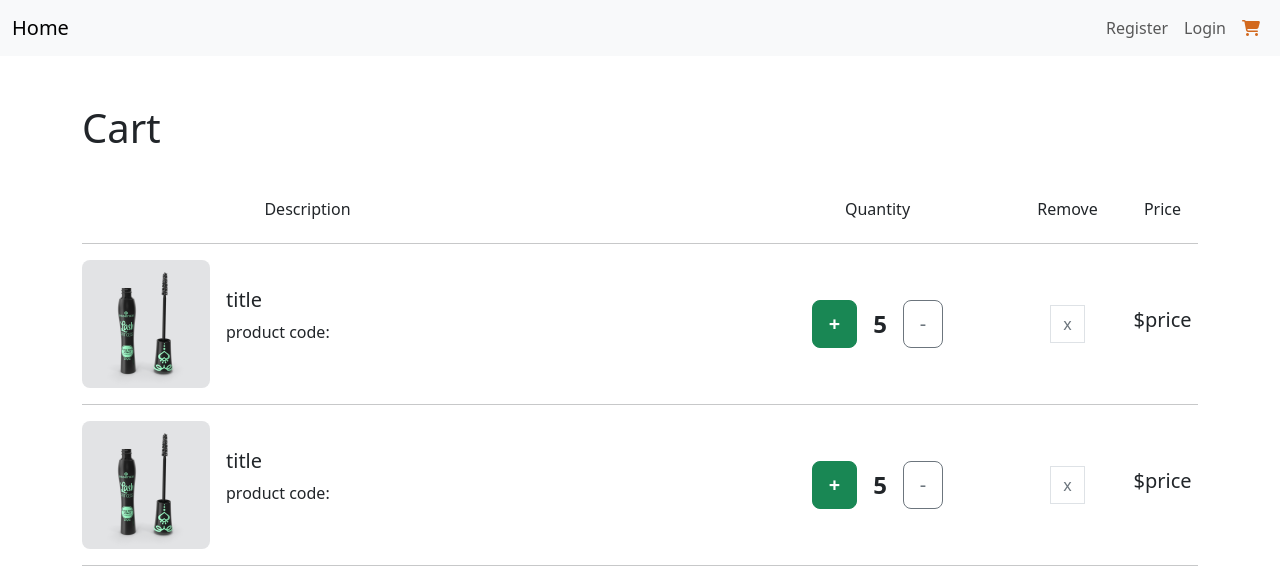
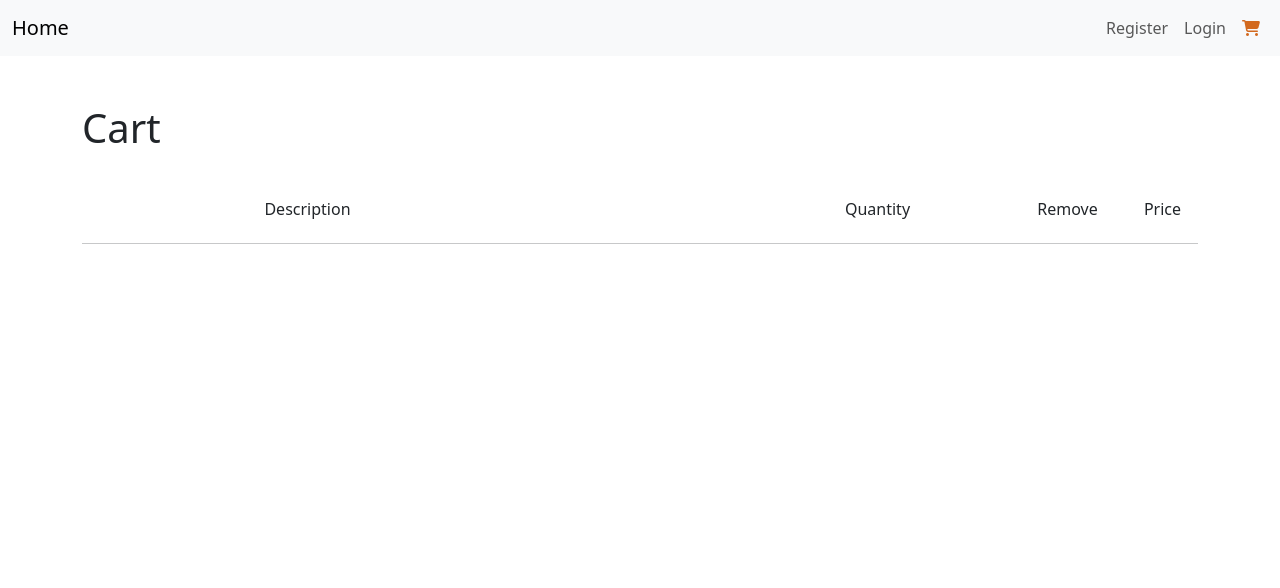
Before and after one commit to ZiadNouh/e-commerce-Angular, an Angular app: page /cart in a window 1280 px wide. Shown: the top 588 px of the page. Built offline with nearby package versions, Linux system fonts and the light colour scheme.

Commit message:
added add to cart functionality

```diff
--- a/src/app/cart-product/cart-product.component.html
+++ b/src/app/cart-product/cart-product.component.html
@@ -1,29 +1,33 @@
 <div class="row align-items-center">
   <div class="col-5 text-center d-flex align-items-center">
     <div class="bg-secondary-subtle rounded-3">
-      <img src="../../assets/1.png" alt="" />
+      <img [src]="product.thumbnail" [alt]="product.title" />
     </div>
     <div class="ms-3 text-start">
-      <h5>title</h5>
-      <p>product code:</p>
+      <h5>{{ product.title }}</h5>
+      <p>product code: {{ product.sku }}</p>
     </div>
   </div>
   <div class="offset-2 col-3 text-center">
     <div class="d-flex justify-content-center align-items-center">
       <button type="button" class="btn btn-success fw-bold btn-lg">+</button>
-      <p class="px-3 fw-bold mt-3 fs-4">5</p>
+      <p class="px-3 fw-bold mt-3 fs-4">1</p>
       <button type="button" class="btn btn-outline-secondary py-2 btn-lg">
         -
       </button>
     </div>
   </div>
   <div class="col-1 text-center">
-    <button class="btn btn-outline-secondary border rounded-0" type="submit">
+    <button
+      (click)="removeFromCart(product.id)"
+      class="btn btn-outline-secondary border rounded-0"
+      type="submit"
+    >
       x
     </button>
   </div>
   <div class="col-1 bg text-center">
-    <h5>$price</h5>
+    <h5>${{ product.price }}</h5>
   </div>
 </div>
 <hr />
--- a/src/app/cart-product/cart-product.component.ts
+++ b/src/app/cart-product/cart-product.component.ts
@@ -1,12 +1,28 @@
-import { Component } from '@angular/core';
+import { Component, Input } from '@angular/core';
+import { Product } from '../interface/Product';
+import { CartService } from '../service/cart/cart.service';
 
 @Component({
   selector: 'app-cart-product',
   standalone: true,
   imports: [],
   templateUrl: './cart-product.component.html',
-  styleUrl: './cart-product.component.css'
+  styleUrl: './cart-product.component.css',
 })
 export class CartProductComponent {
+  @Input() product!: Product;
 
+  cartItems: any[] = [];
+
+  constructor(private cartService: CartService) {}
+
+  ngOnInit() {
+    this.cartService.cart$.subscribe((items) => {
+      this.cartItems = items;
+    });
+  }
+
+  removeFromCart(productId: number) {
+    this.cartService.removeFromCart(productId);
+  }
 }
--- a/src/app/cart/cart.component.html
+++ b/src/app/cart/cart.component.html
@@ -13,6 +13,9 @@
     </div>
   </div>
   <hr />
-  <app-cart-product></app-cart-product>
-  <app-cart-product></app-cart-product>
+  @for (item of cartItems; track $index) {
+
+  <app-cart-product [product]="item"></app-cart-product>
+
+  }
 </div>
--- a/src/app/cart/cart.component.ts
+++ b/src/app/cart/cart.component.ts
@@ -1,13 +1,22 @@
 import { Component } from '@angular/core';
 import { CartProductComponent } from '../cart-product/cart-product.component';
+import { CartService } from '../service/cart/cart.service';
 
 @Component({
   selector: 'app-cart',
   standalone: true,
   imports: [CartProductComponent],
   templateUrl: './cart.component.html',
-  styleUrl: './cart.component.css'
+  styleUrl: './cart.component.css',
 })
 export class CartComponent {
+  cartItems: any[] = [];
 
+  constructor(private cartService: CartService) {}
+
+  ngOnInit() {
+    this.cartService.cart$.subscribe((items) => {
+      this.cartItems = items;
+    });
+  }
 }
--- a/src/app/product-card/product-card.component.html
+++ b/src/app/product-card/product-card.component.html
@@ -34,6 +34,7 @@
       >)
     </p>
     <a
+      (click)="addToCart()"
       routerLink="/cart"
       class="btn btn-outline-info text-black border-2 rounded-pill"
       >Add to cart</a
--- a/src/app/product-card/product-card.component.ts
+++ b/src/app/product-card/product-card.component.ts
@@ -1,6 +1,7 @@
 import { Component, Input } from '@angular/core';
 import { Product } from '../interface/Product';
 import { RouterLink } from '@angular/router';
+import { CartService } from '../service/cart/cart.service';
 
 @Component({
   selector: 'app-product-card',
@@ -12,6 +13,12 @@ import { RouterLink } from '@angular/router';
 export class ProductCardComponent {
   @Input() product!: Product;
   stars: Array<number> = [];
+
+  constructor(private cartService: CartService) {}
+
+  addToCart() {
+    this.cartService.addToCart(this.product);
+  }
 
   ngOnInit() {
     this.stars = this.starsNumber(this.product.rating);
--- /dev/null
+++ b/src/app/service/cart/cart.service.ts
@@ -0,0 +1,26 @@
+// cart.service.ts
+import { Injectable } from '@angular/core';
+import { BehaviorSubject } from 'rxjs';
+
+@Injectable({
+  providedIn: 'root',
+})
+export class CartService {
+  private cart = new BehaviorSubject<any[]>([]);
+  cart$ = this.cart.asObservable();
+
+  addToCart(product: any) {
+    const currentCart = this.cart.value;
+    currentCart.push(product);
+    this.cart.next(currentCart);
+  }
+
+  getCartItems() {
+    return this.cart.value;
+  }
+
+  removeFromCart(productId: number) {
+    const currentCart = this.cart.value.filter((item) => item.id !== productId);
+    this.cart.next(currentCart);
+  }
+}
```
Also changed, not shown: src/app/service/product-counter/product-counter.service.ts (added, +19 -0 lines), 2 other files (tests, documents, lock files or other folders).
